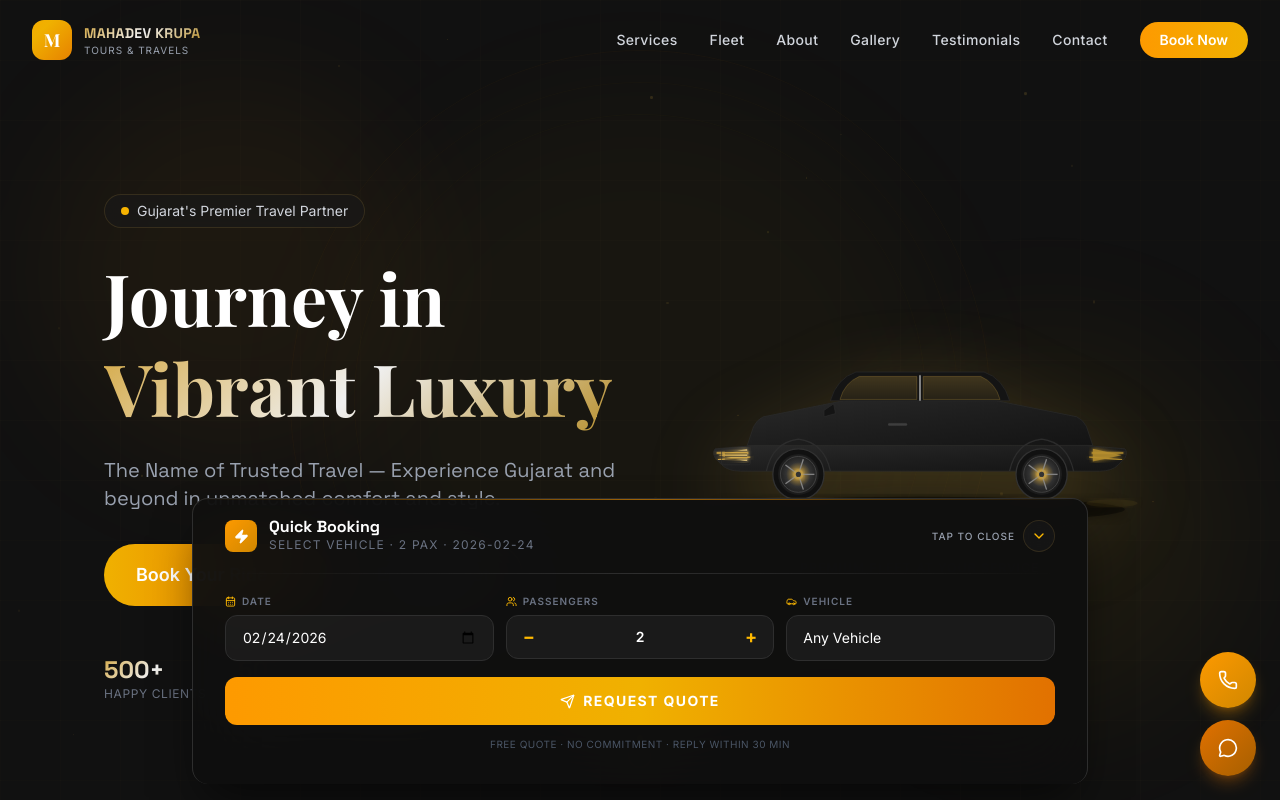
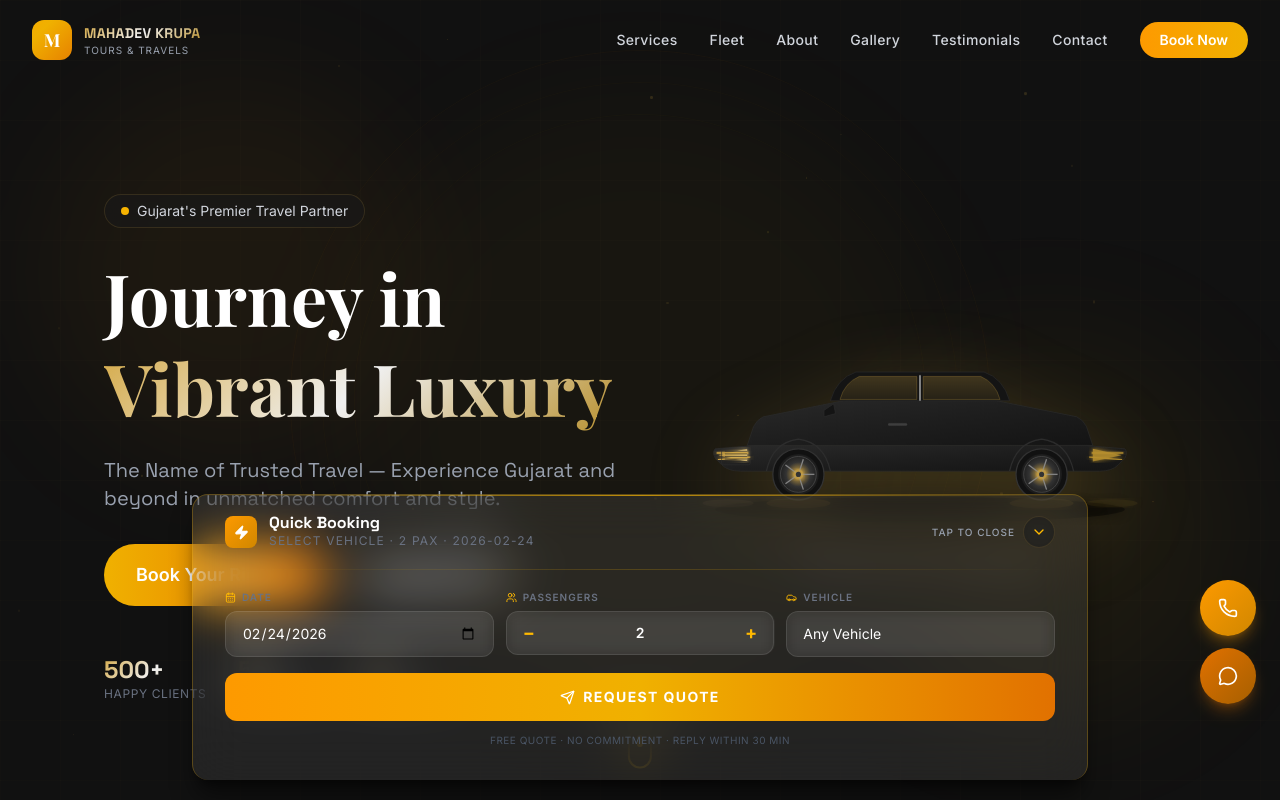
Before and after one commit to SanketVadchhak/Mahadev-Krupa, a Next.js app: page / in a window 1280 px wide. Both pictures are taken after a click on the button 640 px from the left and 747 px from the top of the page. Shown: the top 800 px of the page. Built offline with nearby package versions, Linux system fonts and the light colour scheme; a web font is replaced by a local one.

Commit message:
Fix quick booking

```diff
--- a/app/components/FloatingButtons.tsx
+++ b/app/components/FloatingButtons.tsx
@@ -14,7 +14,7 @@ export default function FloatingButtons() {
     }, []);
 
     return (
-        <div className="fixed bottom-4 right-4 sm:bottom-6 sm:right-6 z-50 flex flex-col gap-2 sm:gap-3">
+        <div className="fixed bottom-20 right-4 sm:bottom-24 sm:right-6 z-50 flex flex-col gap-2 sm:gap-3">
             <AnimatePresence>
                 {showTop && (
                     <motion.button
--- a/app/components/QuickBookingPanel.tsx
+++ b/app/components/QuickBookingPanel.tsx
@@ -44,17 +44,17 @@ export default function QuickBookingPanel() {
 
     return (
         /* Fixed to bottom, full width on mobile, centered pill on desktop */
-        <div className="fixed bottom-0 left-0 right-0 z-40 flex justify-center px-0 sm:px-4 sm:pb-4 pointer-events-none">
+        <div className="fixed bottom-0 left-0 right-0 z-30 flex justify-center px-0 sm:px-4 sm:pb-5 pointer-events-none">
             <motion.div
                 layout
                 transition={{ type: 'spring', stiffness: 400, damping: 35 }}
                 className="pointer-events-auto w-full sm:max-w-3xl lg:max-w-4xl"
                 style={{ willChange: 'auto' }}
             >
-                {/* Panel container */}
-                <div className="relative bg-[#0f0f0f]/95 backdrop-blur-2xl border-t border-x border-dark-border sm:rounded-2xl overflow-hidden shadow-2xl shadow-black/60">
-                    {/* Subtle gold top line */}
-                    <div className="absolute top-0 left-0 right-0 h-px bg-gradient-to-r from-transparent via-amber-500/60 to-transparent" />
+                {/* Panel — solid on mobile, subtle glass on desktop */}
+                <div className="relative bg-[#111]/95 sm:bg-white/8 backdrop-blur-xl border-t border-x border-amber-400/25 sm:rounded-2xl overflow-hidden shadow-xl shadow-black/50">
+                    {/* Amber top glow line */}
+                    <div className="absolute top-0 left-0 right-0 h-px bg-gradient-to-r from-transparent via-amber-400/70 to-transparent" />
 
                     {/* ── Collapsed header (always visible) ─────────── */}
                     <button
@@ -100,7 +100,8 @@ export default function QuickBookingPanel() {
                             >
                                 <div className="px-5 sm:px-8 pb-6 sm:pb-8">
                                     {/* Divider */}
-                                    <div className="h-px bg-gradient-to-r from-transparent via-dark-border to-transparent mb-5" />
+                                    {/* Divider */}
+                                    <div className="h-px bg-gradient-to-r from-transparent via-amber-400/20 to-transparent mb-5" />
 
                                     <AnimatePresence mode="wait">
                                         {submitted ? (
@@ -141,7 +142,7 @@ export default function QuickBookingPanel() {
                                                             value={booking.date}
                                                             min={today()}
                                                             onChange={e => setBooking(b => ({ ...b, date: e.target.value }))}
-                                                            className="w-full px-4 py-3 rounded-xl bg-dark-surface/60 border border-dark-border text-white text-sm focus:border-amber-400/50 focus:outline-none focus:ring-1 focus:ring-amber-400/20 transition-all duration-300"
+                                                            className="w-full px-4 py-3 rounded-xl bg-white/5 backdrop-blur-sm border border-white/10 text-white text-sm focus:border-amber-400/50 focus:outline-none focus:ring-1 focus:ring-amber-400/20 hover:border-amber-400/20 transition-all duration-300"
                                                         />
                                                     </div>
 
@@ -150,7 +151,7 @@ export default function QuickBookingPanel() {
                                                         <label className="flex items-center gap-1.5 text-[10px] font-semibold text-gray-500 tracking-widest uppercase">
                                                             <Users size={11} className="text-amber-400" /> Passengers
                                                         </label>
-                                                        <div className="flex items-center rounded-xl bg-dark-surface/60 border border-dark-border overflow-hidden">
+                                                        <div className="flex items-center rounded-xl bg-white/5 backdrop-blur-sm border border-white/10 overflow-hidden hover:border-amber-400/20 transition-all duration-300">
                                                             <button
                                                                 type="button"
                                                                 onClick={() => adjust(-1)}
@@ -175,7 +176,7 @@ export default function QuickBookingPanel() {
                                                         <select
                                                             value={booking.vehicle}
                                                             onChange={e => setBooking(b => ({ ...b, vehicle: e.target.value }))}
-                                                            className="w-full px-4 py-3 rounded-xl bg-dark-surface/60 border border-dark-border text-white text-sm focus:border-amber-400/50 focus:outline-none focus:ring-1 focus:ring-amber-400/20 transition-all duration-300 appearance-none"
+                                                            className="w-full px-4 py-3 rounded-xl bg-white/5 backdrop-blur-sm border border-white/10 text-white text-sm focus:border-amber-400/50 focus:outline-none focus:ring-1 focus:ring-amber-400/20 hover:border-amber-400/20 transition-all duration-300 appearance-none"
                                                         >
                                                             <option value="">Any Vehicle</option>
                                                             {fleet.map(c => (
```
